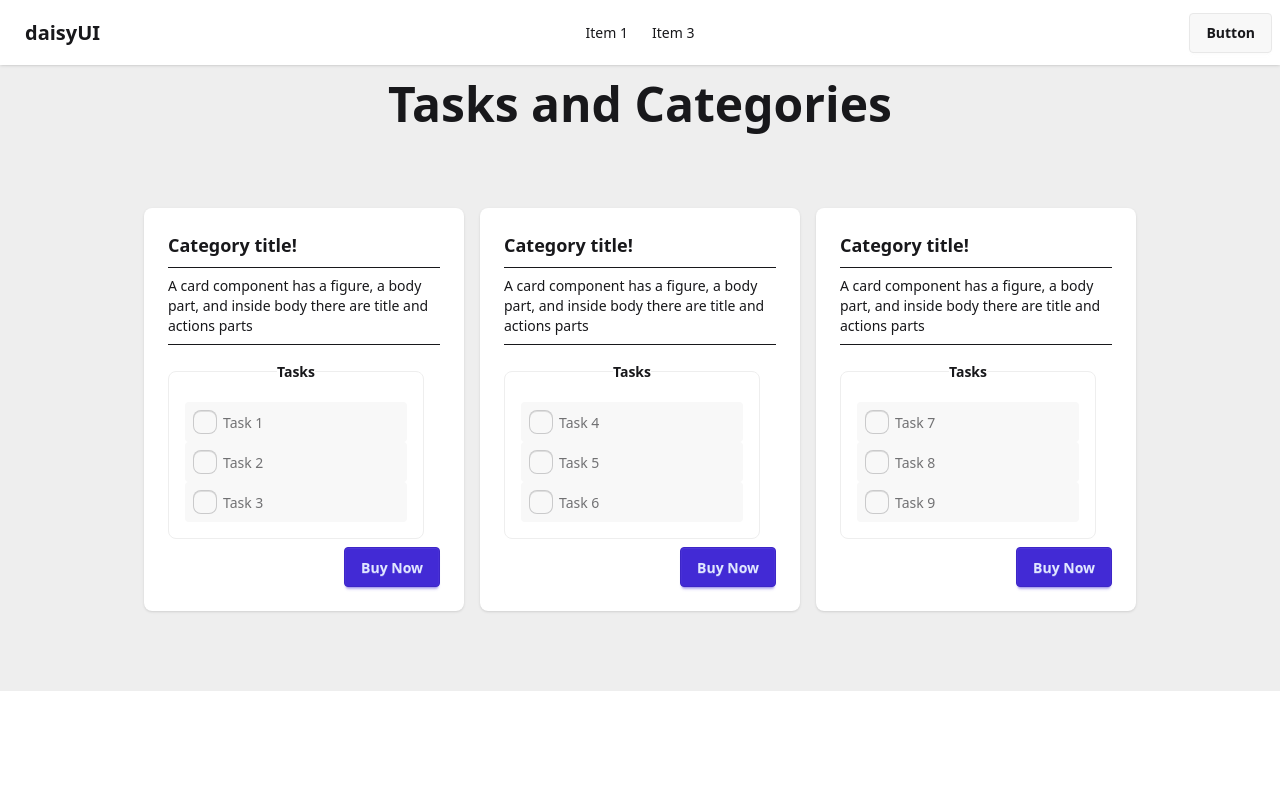
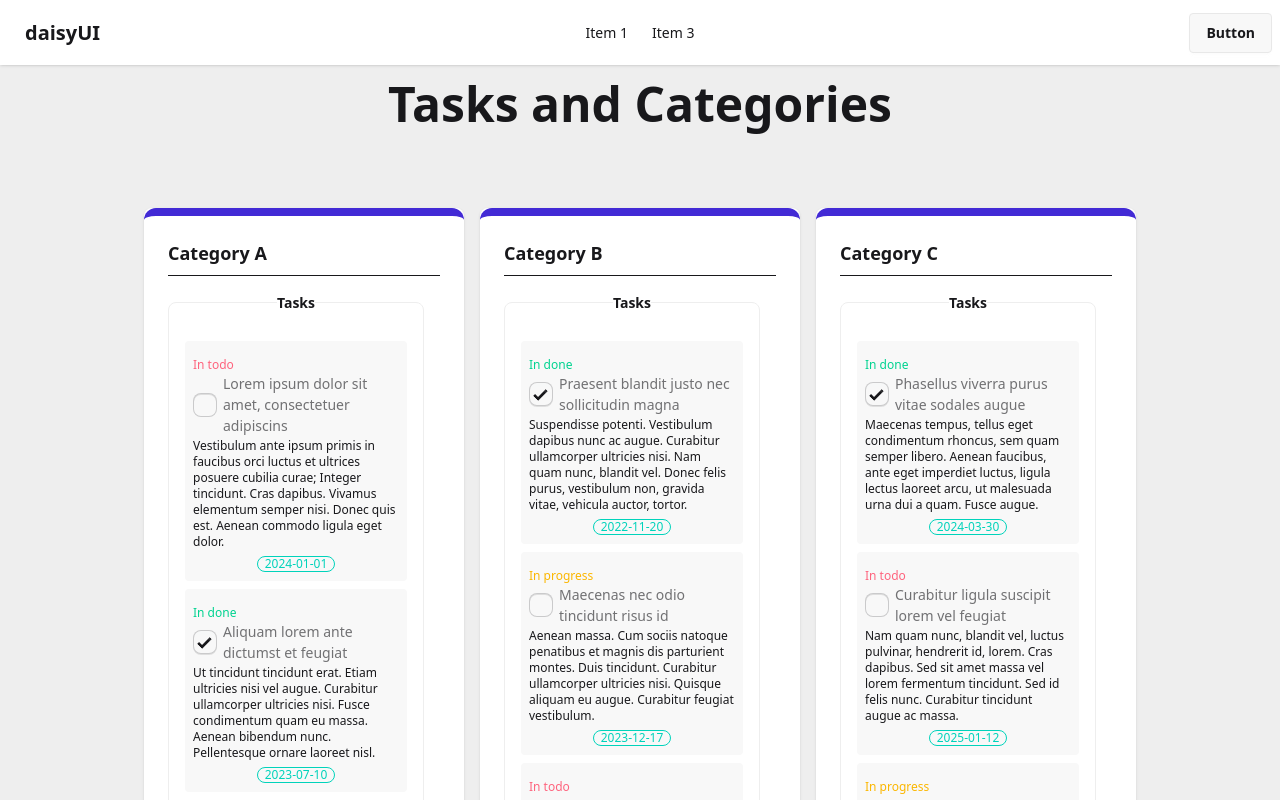
Before and after one commit to tahmidjihan/Task-Manage-Frontend, a React (Vite) app: page / in a window 1280 px wide. Shown: the top 800 px of the page. Built offline with nearby package versions, Linux system fonts and the light colour scheme.

Commit message:
added some important points in the tasks

```diff
--- a/src/App.jsx
+++ b/src/App.jsx
@@ -1,42 +1,38 @@
-import { useState } from 'react';
+import { useEffect, useState } from 'react';
 import reactLogo from './assets/react.svg';
 import viteLogo from '/vite.svg';
 import Category from './components/Category';
 import { DragDropContext } from '@hello-pangea/dnd';
+import useTasks from './tasks';
 
 function App() {
   const [count, setCount] = useState(0);
+  const { tasks, setTasks } = useTasks();
 
-  const [tasks, setTasks] = useState({
-    'Category 1': ['Task 1', 'Task 2', 'Task 3'],
-    'Category 2': ['Task 4', 'Task 5', 'Task 6'],
-    'Category 3': ['Task 7', 'Task 8', 'Task 9'],
-  });
   function handleDragEnd(result) {
     if (!result.destination) return;
+
     const { source, destination } = result;
-    if (source.droppableId === destination.droppableId) {
-      const updatedTasks = [...tasks[source.droppableId]];
-      const [movedTask] = updatedTasks.splice(source.index, 1);
-      updatedTasks.splice(destination.index, 0, movedTask);
+    const sourceCategory = source.droppableId;
+    const destinationCategory = destination.droppableId;
 
-      setTasks((prev) => ({
-        ...prev,
-        [source.droppableId]: updatedTasks,
-      }));
-    } else {
-      const sourceTasks = [...tasks[source.droppableId]];
-      const destinationTasks = [...tasks[destination.droppableId]];
-      const [movedTask] = sourceTasks.splice(source.index, 1);
-      destinationTasks.splice(destination.index, 0, movedTask);
+    // Convert tasks object to an array to reorder
+    const sourceTasksArray = Object.entries(tasks[sourceCategory]);
+    const destinationTasksArray = Object.entries(tasks[destinationCategory]);
 
-      setTasks((prev) => ({
-        ...prev,
-        [source.droppableId]: sourceTasks,
-        [destination.droppableId]: destinationTasks,
-      }));
-    }
+    const [movedTask] = sourceTasksArray.splice(source.index, 1); // Remove from source
+    destinationTasksArray.splice(destination.index, 0, movedTask); // Insert into destination
+
+    setTasks((prev) => ({
+      ...prev,
+      [sourceCategory]: Object.fromEntries(sourceTasksArray),
+      [destinationCategory]: Object.fromEntries(destinationTasksArray),
+    }));
   }
+
+  // useEffect(() => {
+  //   console.log(tasks);
+  // }, [tasks]);
   return (
     <>
       <div>
@@ -46,7 +42,7 @@ function App() {
           </h1>
           <div className='hero-content min-w-screen text-center z-10 py-20'>
             <DragDropContext onDragEnd={handleDragEnd}>
-              <div className=' grid grid-cols-1 md:grid-cols-2 lg:grid-cols-3 gap-4'>
+              <div className=' flex flex-wrap mx-auto lg:px-12 justify-center gap-4 items-start'>
                 {Object.keys(tasks).map((category) => (
                   <Category
                     key={category}
--- a/src/components/Category.jsx
+++ b/src/components/Category.jsx
@@ -1,7 +1,10 @@
 import React from 'react';
 import { DragDropContext, Droppable, Draggable } from '@hello-pangea/dnd';
+import useTasks from '../tasks';
 
 function Category({ categoryTitle, titles }) {
+  const { tasks, setTasks } = useTasks();
+  // console.log(titles);
   function Task({ title, provided }) {
     return (
       <label
@@ -16,13 +19,8 @@ function Category({ categoryTitle, titles }) {
   }
   return (
     <div className='card bg-base-100 w-xs shadow-sm'>
-      <div className='card-body'>
-        <h2 className='card-title'>Category title!</h2>
-        <hr />
-        <p className='text-sm text-start'>
-          A card component has a figure, a body part, and inside body there are
-          title and actions parts
-        </p>
+      <div className='card-body border-t-8 border-primary rounded-xl'>
+        <h2 className='card-title'>{categoryTitle}</h2>
         <hr />
         <Droppable droppableId={categoryTitle}>
           {(provided) => (
@@ -31,18 +29,84 @@ function Category({ categoryTitle, titles }) {
               ref={provided.innerRef}
               {...provided.droppableProps}>
               <legend className='fieldset-legend'>Tasks</legend>
-              {titles.map((title, index) => (
+              {Object.keys(titles).map((title, index) => (
                 <Draggable key={title} draggableId={title} index={index}>
                   {(provided) => (
-                    <label
+                    <div
                       key={provided}
-                      className='fieldset-label bg-base-200 rounded-sm p-2'
                       ref={provided.innerRef}
                       {...provided.draggableProps}
-                      {...provided.dragHandleProps}>
-                      <input type='checkbox' className='checkbox' />
-                      {title}
-                    </label>
+                      {...provided.dragHandleProps}
+                      className='bg-base-200 p-2 my-2 rounded-sm relative'>
+                      <p
+                        className={`text-xs text-start ${
+                          titles[title][3] === 'done'
+                            ? 'text-success'
+                            : titles[title][3] === 'progress'
+                            ? 'text-warning'
+                            : 'text-error'
+                        } rounded-sm pt-2`}>
+                        In {titles[title][3]}
+                      </p>
+                      <label className='fieldset-label text-start'>
+                        <input
+                          type='checkbox'
+                          className='checkbox'
+                          onChange={(e) => {
+                            if (e.target.checked) {
+                              titles[title][0] = true;
+                              titles[title][1];
+                              titles[title][2];
+                              titles[title][3] = 'done';
+                              setTasks((prevTasks) => ({
+                                ...prevTasks,
+                                [categoryTitle]: {
+                                  ...prevTasks[categoryTitle],
+                                  [title]: [
+                                    true,
+                                    ...titles[title][1],
+                                    ...titles[title][2],
+                                    'done',
+                                  ],
+                                },
+                              }));
+                              // console.log(titles[title]);
+                            } else {
+                              titles[title][0] = false;
+                              titles[title][1];
+                              titles[title][2];
+                              titles[title][3] = 'todo';
+                              setTasks((prevTasks) => ({
+                                ...prevTasks,
+                                [categoryTitle]: {
+                                  ...prevTasks[categoryTitle],
+                                  [title]: [
+                                    false,
+                                    ...titles[title][1],
+                                    ...titles[title][2],
+                                    'todo',
+                                  ],
+                                },
+                              }));
+                              // console.log(titles[title]);
+                            }
+                          }}
+                          {...(titles[title][0]
+                            ? { defaultChecked: true }
+                            : {})}
+                        />
+
+                        {title}
+                      </label>
+
+                      <p className='text-xs text-start my-[2px]'>
+                        {titles[title][1]}
+                      </p>
+
+                      <p className='rounded-full text-start text-xs badge badge-xs badge-accent badge-outline'>
+                        {titles[title][2]}
+                      </p>
+                    </div>
                   )}
                 </Draggable>
               ))}
@@ -51,9 +115,6 @@ function Category({ categoryTitle, titles }) {
           )}
         </Droppable>
         <DragDropContext></DragDropContext>
-        <div className='card-actions justify-end'>
-          <button className='btn btn-primary'>Buy Now</button>
-        </div>
       </div>
     </div>
   );
--- /dev/null
+++ b/src/tasks.jsx
@@ -0,0 +1,70 @@
+import { useState } from 'react';
+
+const useTasks = () => {
+  const [tasks, setTasks] = useState({
+    'Category A': {
+      'Lorem ipsum dolor sit amet, consectetuer adipiscins': [
+        false,
+        'Vestibulum ante ipsum primis in faucibus orci luctus et ultrices posuere cubilia curae; Integer tincidunt. Cras dapibus. Vivamus elementum semper nisi. Donec quis est. Aenean commodo ligula eget dolor.',
+        '2024-01-01',
+        'todo',
+      ],
+      'Aliquam lorem ante dictumst et feugiat': [
+        true,
+        'Ut tincidunt tincidunt erat. Etiam ultricies nisi vel augue. Curabitur ullamcorper ultricies nisi. Fusce condimentum quam eu massa. Aenean bibendum nunc. Pellentesque ornare laoreet nisl.',
+        '2023-07-10',
+        'done',
+      ],
+      'Duis leo ultricies gravida lorem erat': [
+        false,
+        'Nullam dictum felis eu pede mollis pretium. Integer tincidunt. Cras dapibus. Vivamus elementum semper nisi. Nullam sagittis. Sed consequat, leo eget bibendum sodales.',
+        '2025-02-10',
+        'progress',
+      ],
+    },
+    'Category B': {
+      'Praesent blandit justo nec sollicitudin magna': [
+        true,
+        'Suspendisse potenti. Vestibulum dapibus nunc ac augue. Curabitur ullamcorper ultricies nisi. Nam quam nunc, blandit vel. Donec felis purus, vestibulum non, gravida vitae, vehicula auctor, tortor.',
+        '2022-11-20',
+        'done',
+      ],
+      'Maecenas nec odio tincidunt risus id': [
+        false,
+        'Aenean massa. Cum sociis natoque penatibus et magnis dis parturient montes. Duis tincidunt. Curabitur ullamcorper ultricies nisi. Quisque aliquam eu augue. Curabitur feugiat vestibulum.',
+        '2023-12-17',
+        'progress',
+      ],
+      'Etiam rhoncus velit ut bibendum massa': [
+        false,
+        'Donec sodales sagittis magna. Sed consequat, leo eget bibendum sodales. Vivamus in turpis risus. Pellentesque ut lacinia justo, at feugiat mi. Nulla egestas, magna sit amet sollicitudin.',
+        '2021-06-05',
+        'todo',
+      ],
+    },
+    'Category C': {
+      'Phasellus viverra purus vitae sodales augue': [
+        true,
+        'Maecenas tempus, tellus eget condimentum rhoncus, sem quam semper libero. Aenean faucibus, ante eget imperdiet luctus, ligula lectus laoreet arcu, ut malesuada urna dui a quam. Fusce augue.',
+        '2024-03-30',
+        'done',
+      ],
+      'Curabitur ligula suscipit lorem vel feugiat': [
+        false,
+        'Nam quam nunc, blandit vel, luctus pulvinar, hendrerit id, lorem. Cras dapibus. Sed sit amet massa vel lorem fermentum tincidunt. Sed id felis nunc. Curabitur tincidunt augue ac massa.',
+        '2025-01-12',
+        'todo',
+      ],
+      'Aenean vulputate ut magna vestibulum risus': [
+        false,
+        'Fusce convallis metus id felis luctus adipiscing. Pellentesque egestas, neque sit amet convallis pulvinar. Ut tristique tristique velit vel dignissim. Nullam mollis ipsum sit amet aliquam.',
+        '2023-09-22',
+        'progress',
+      ],
+    },
+  });
+
+  return { tasks, setTasks };
+};
+
+export default useTasks;
```
